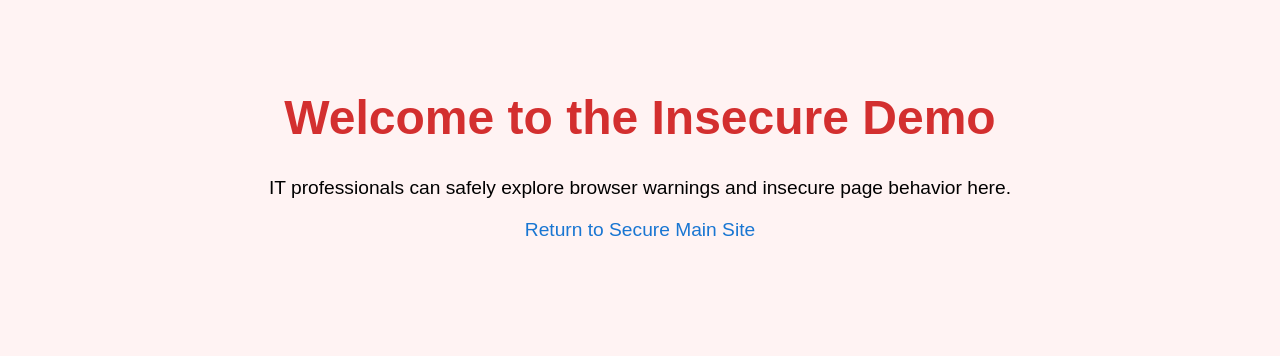
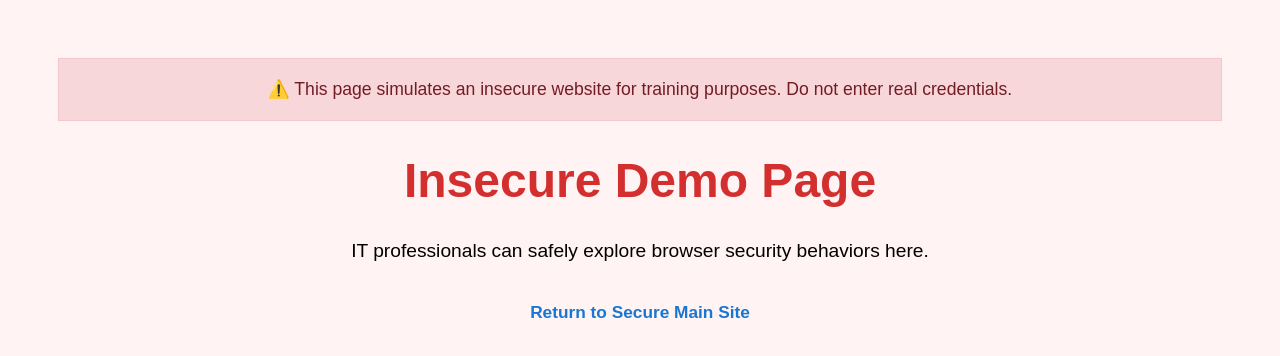
Before and after one commit to lachlanalston/browserlab, a plain HTML site: page insecure/index.html in a window 1280 px wide. Drawn offline with Linux system fonts and the light colour scheme.

Commit message:
Update index.html

```diff
--- a/insecure/index.html
+++ b/insecure/index.html
@@ -2,17 +2,32 @@
 <html lang="en">
 <head>
     <meta charset="UTF-8">
-  <title>Insecure Demo Page</title>
+    <title>Insecure Website Demo</title>
     <style>
         body { font-family: Arial, sans-serif; padding: 50px; text-align: center; background: #fff3f3; }
         h1 { color: #d32f2f; font-size: 3em; }
         p { font-size: 1.2em; }
-    a { color: #1976d2; text-decoration: none; }
+        .note { margin-top: 40px; font-size: 0.9em; color: #555; }
+        a { color: #1976d2; text-decoration: none; font-weight: bold; }
+        a:hover { text-decoration: underline; }
+        .warning {
+            background: #f8d7da;
+            color: #721c24;
+            padding: 20px;
+            border: 1px solid #f5c6cb;
+            margin-bottom: 30px;
+            font-size: 1.1em;
+        }
     </style>
 </head>
 <body>
-  <h1>Welcome to the Insecure Demo</h1>
-  <p>IT professionals can safely explore browser warnings and insecure page behavior here.</p>
-  <p><a href="https://browserlab.au">Return to Secure Main Site</a></p>
+    <div class="warning">
+        ⚠️ This page simulates an insecure website for training purposes. Do not enter real credentials.
+    </div>
+    <h1>Insecure Demo Page</h1>
+    <p>IT professionals can safely explore browser security behaviors here.</p>
+    <div class="note">
+        <p><a href="/">Return to Secure Main Site</a></p>
+    </div>
 </body>
 </html>
```
Lines whose indentation alone changed are shown as unchanged.
